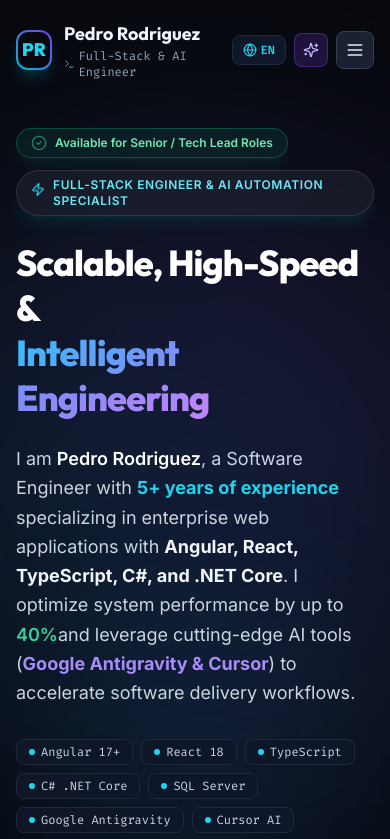
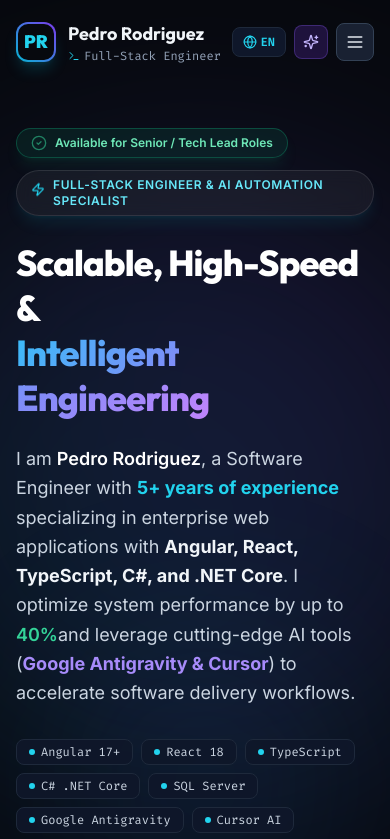
Before and after one commit to josue052015/portafolioNew, a React (Vite) app: page / in a window 390 px wide. Shown: the top 839 px of the page. Built offline with nearby package versions, Linux system fonts and the light colour scheme.

Commit message:
feat: add App layout and responsive Header component with navigation and AI chat integration

```diff
--- a/src/App.tsx
+++ b/src/App.tsx
@@ -56,7 +56,7 @@ export function PortfolioContent() {
           <div className="flex items-center gap-2">
             <span className="font-heading font-extrabold text-white text-base">Pedro Rodriguez</span>
             <span className="text-slate-600">|</span>
-            <span className="font-mono text-cyan-400">Senior Full-Stack & AI Engineer</span>
+            <span className="font-mono text-cyan-400">Senior Full-Stack Engineer</span>
           </div>
 
           <div className="flex items-center gap-4 text-slate-400">
@@ -70,7 +70,7 @@ export function PortfolioContent() {
           </div>
 
           <div className="font-mono text-slate-500 text-[11px] flex items-center gap-1">
-            <span>Built with React, TypeScript & Google Antigravity</span>
+            <span>Built with React & TypeScript</span>
           </div>
         </div>
       </footer>
--- a/src/components/Header.tsx
+++ b/src/components/Header.tsx
@@ -30,9 +30,8 @@ export const Header: React.FC<HeaderProps> = ({ onOpenContact, onToggleAiChat })
   ];
 
   return (
-    <header className={`fixed top-0 left-0 right-0 z-40 transition-all duration-300 ${
-      scrolled ? 'bg-slate-950/85 backdrop-blur-md border-b border-slate-800/60 py-3' : 'bg-transparent py-5'
-    }`}>
+    <header className={`fixed top-0 left-0 right-0 z-40 transition-all duration-300 ${scrolled ? 'bg-slate-950/85 backdrop-blur-md border-b border-slate-800/60 py-3' : 'bg-transparent py-5'
+      }`}>
       <div className="max-w-7xl mx-auto px-4 sm:px-6 lg:px-8 flex items-center justify-between">
         {/* Brand Logo */}
         <a href="#" className="flex items-center gap-3 group">
@@ -48,7 +47,7 @@ export const Header: React.FC<HeaderProps> = ({ onOpenContact, onToggleAiChat })
             </div>
             <div className="text-xs text-slate-400 font-mono flex items-center gap-1">
               <Terminal className="w-3 h-3 text-cyan-400" />
-              <span>Full-Stack & AI Engineer</span>
+              <span>Full-Stack Engineer</span>
             </div>
           </div>
         </a>
@@ -74,18 +73,16 @@ export const Header: React.FC<HeaderProps> = ({ onOpenContact, onToggleAiChat })
           <div className="flex items-center p-1 rounded-xl bg-slate-900 border border-slate-800 font-mono text-xs shrink-0">
             <button
               onClick={() => setLang('en')}
-              className={`px-2 py-1 rounded-lg transition-all font-bold flex items-center gap-1 ${
-                lang === 'en' ? 'bg-cyan-500 text-slate-950 shadow-md' : 'text-slate-400 hover:text-white'
-              }`}
+              className={`px-2 py-1 rounded-lg transition-all font-bold flex items-center gap-1 ${lang === 'en' ? 'bg-cyan-500 text-slate-950 shadow-md' : 'text-slate-400 hover:text-white'
+                }`}
             >
               <span>🇺🇸</span>
               <span>EN</span>
             </button>
             <button
               onClick={() => setLang('es')}
-              className={`px-2 py-1 rounded-lg transition-all font-bold flex items-center gap-1 ${
-                lang === 'es' ? 'bg-cyan-500 text-slate-950 shadow-md' : 'text-slate-400 hover:text-white'
-              }`}
+              className={`px-2 py-1 rounded-lg transition-all font-bold flex items-center gap-1 ${lang === 'es' ? 'bg-cyan-500 text-slate-950 shadow-md' : 'text-slate-400 hover:text-white'
+                }`}
             >
               <span>🇪🇸</span>
               <span>ES</span>
```
